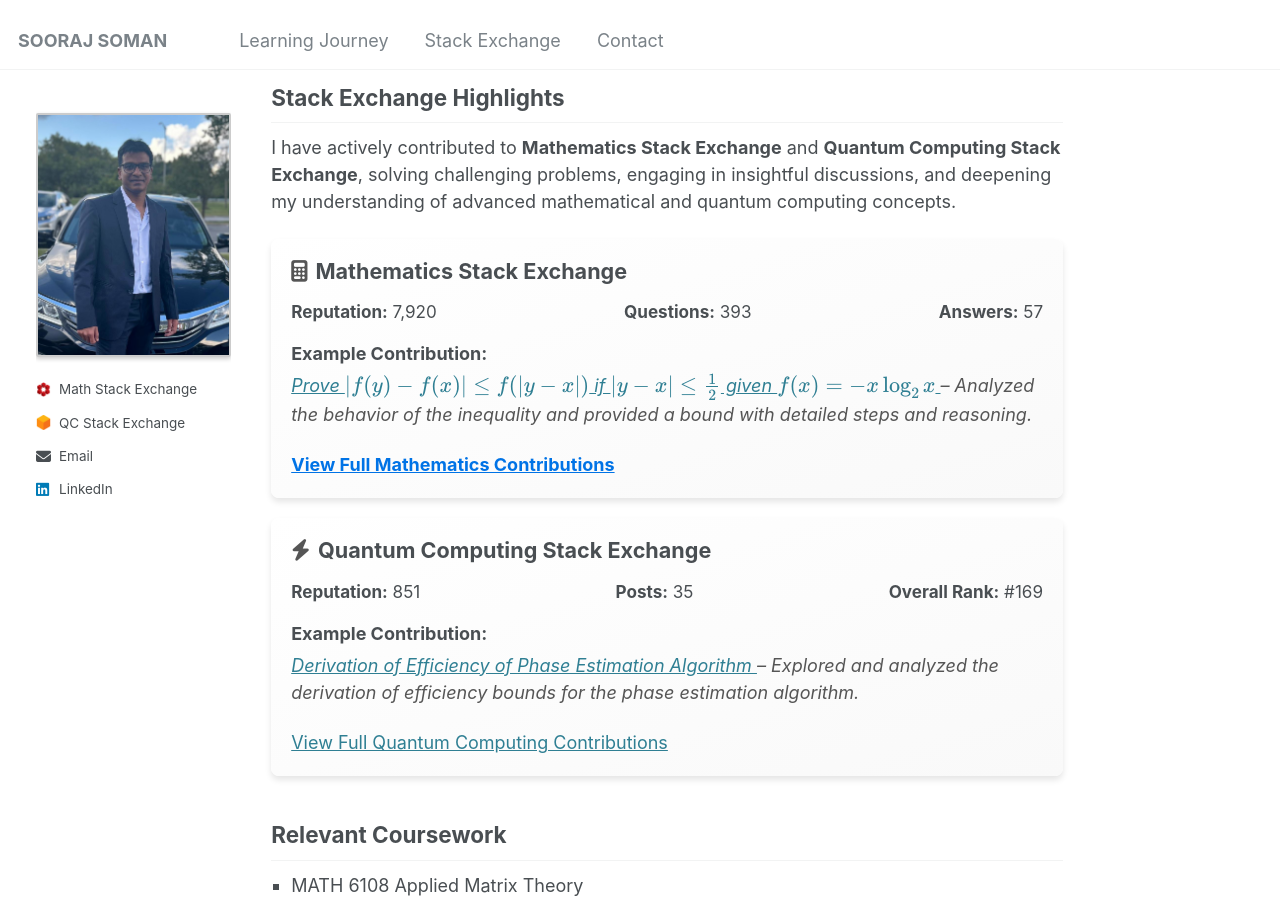
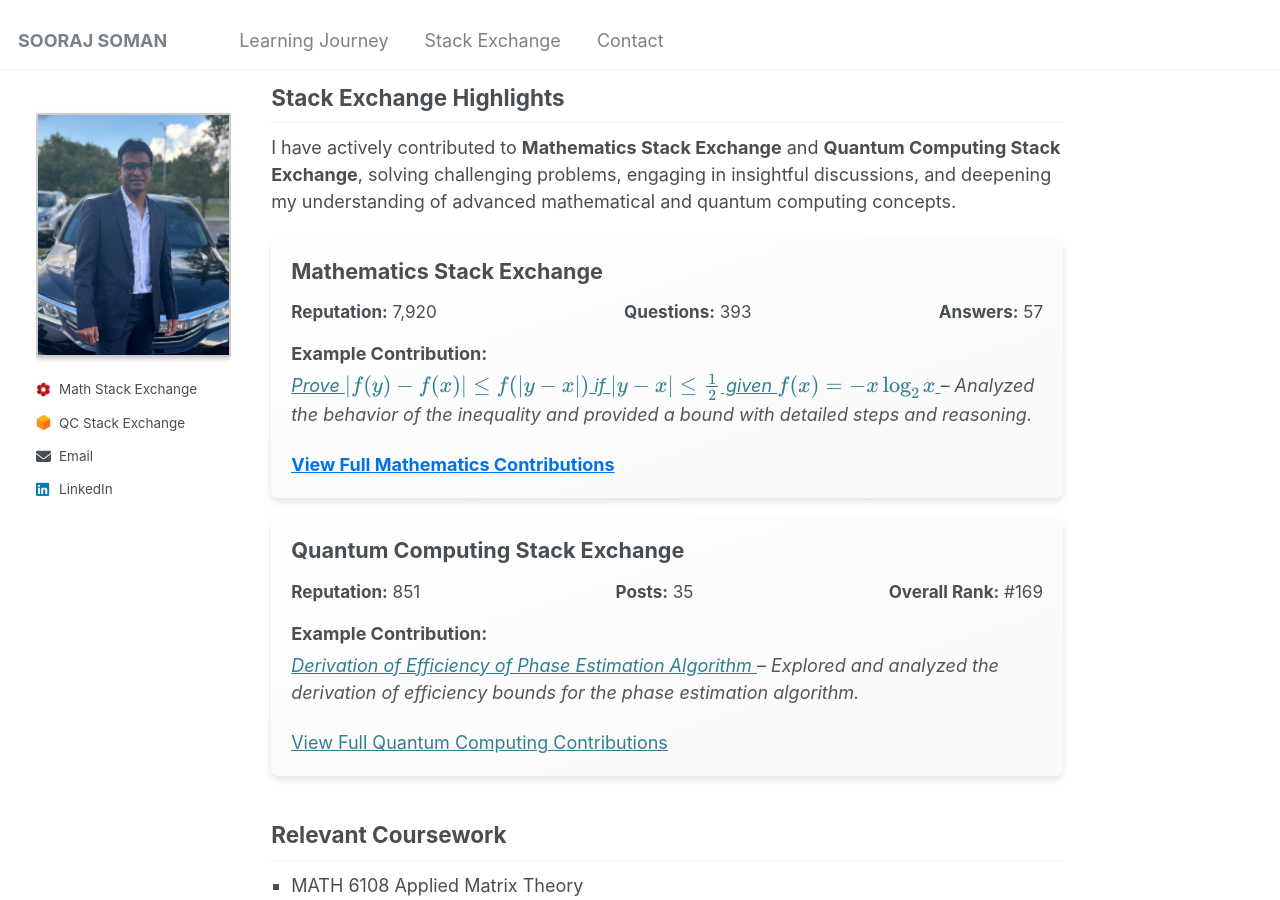
Before and after one commit to soorajss1729/soorajss1729.github.io, a Jekyll site: the page built from _pages/about.md, in a window 1280 px wide and 900 px high, scrolled down 912 px. Built offline with Jekyll 4.4.1, drawn with Linux system fonts in a browser that asks for light colours.

Commit message:
Update about.md

```diff
--- a/_pages/about.md
+++ b/_pages/about.md
@@ -69,7 +69,7 @@
 <div style="background: linear-gradient(to bottom right, #ffffff, #f9f9f9); border-radius: 8px; box-shadow: 0px 4px 6px rgba(0, 0, 0, 0.1); padding: 20px; margin: 20px 0; transition: box-shadow 0.3s ease-in-out;">
   <div style="margin-bottom: 15px;">
     <h3 style="margin: 0; font-size: 1.2rem; display: flex; align-items: center; gap: 8px;">
-      <i class="fas fa-calculator" style="color: #555;"></i> Mathematics Stack Exchange
+      Mathematics Stack Exchange
     </h3>
   </div>
   <!-- Stats at the Top -->
@@ -98,7 +98,7 @@
 <div style="background: linear-gradient(to bottom right, #ffffff, #f9f9f9); border-radius: 8px; box-shadow: 0px 4px 6px rgba(0, 0, 0, 0.1); padding: 20px; margin: 20px 0; transition: box-shadow 0.3s ease-in-out;">
   <div style="margin-bottom: 15px;">
     <h3 style="margin: 0; font-size: 1.2rem; display: flex; align-items: center; gap: 8px;">
-      <i class="fas fa-bolt" style="color: #555;"></i> Quantum Computing Stack Exchange
+      Quantum Computing Stack Exchange
     </h3>
   </div>
   <!-- Stats at the Top -->
```
